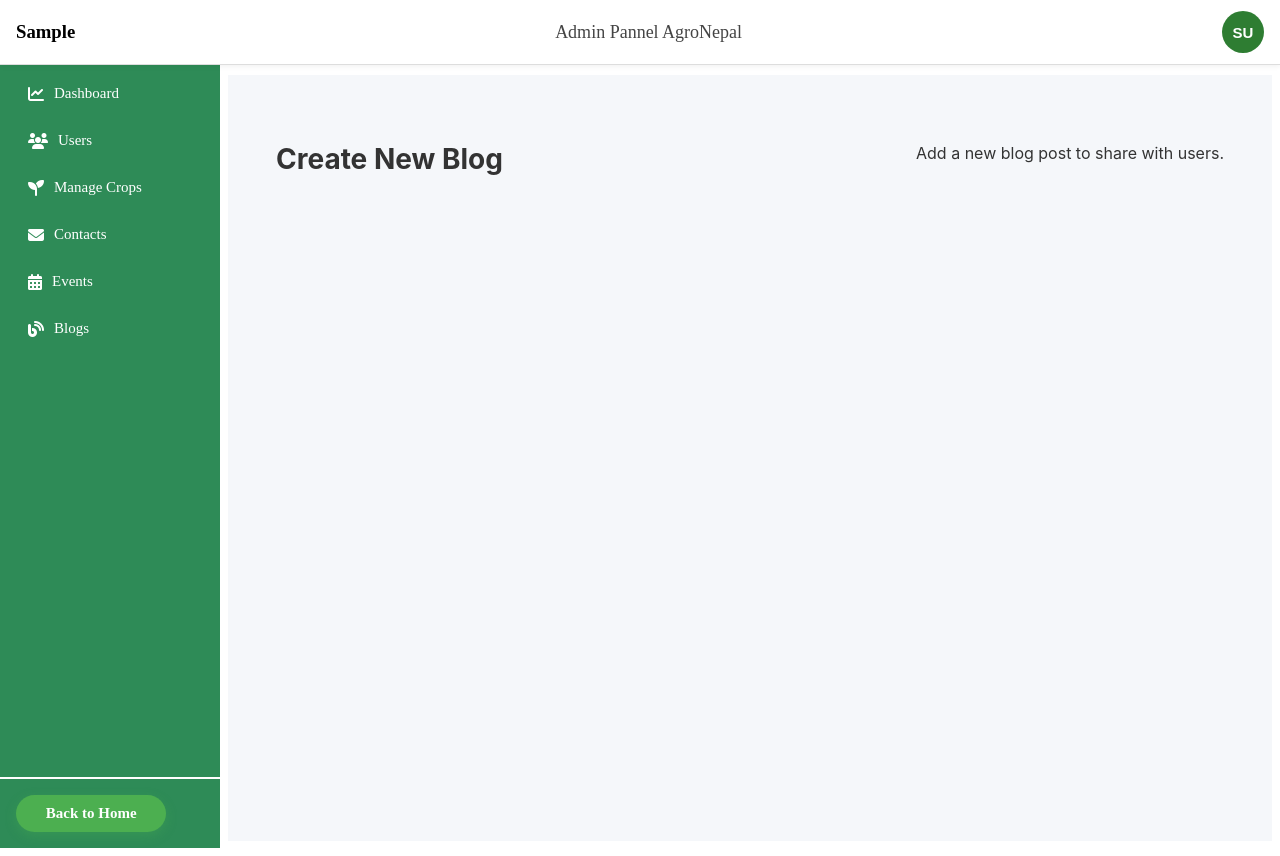
After one commit to RanadipShrestha/AgroNepal, a Django app: page /adminDashboard/blogs/add/ in a window 1280 px wide. The commit adds this page. Run offline with Django 5.2, Linux system fonts and the light colour scheme; the visitor is signed in with stand-in values (Sample User, id 1).

Commit message:
Add: Add edit blog feature

```diff
--- a/agroNepal/adminDashboard/urls.py
+++ b/agroNepal/adminDashboard/urls.py
@@ -27,4 +27,5 @@ urlpatterns = [
 
      # Manage Blogs
     path("blogs/", adminBlogs, name="adminBlogs"),
+    path("blogs/add/", adminAddBlog, name="adminAddBlog"),
 ]
--- a/agroNepal/adminDashboard/views.py
+++ b/agroNepal/adminDashboard/views.py
@@ -302,3 +302,46 @@ def adminBlogs(request):
         'blogs': blogs
     }
     return render(request, 'adminDashboard/dashboard/blog/blogs.html', context)
+
+@admin_only_required
+def adminAddBlog(request):
+    if request.method == 'POST':
+        title = request.POST.get('title')
+        description = request.POST.get('description')
+        blog_content = request.POST.get('blog_content', '')
+        image = request.FILES.get('image')
+
+        try:
+            Blog.objects.create(
+                title=title,
+                description=description,
+                blog_content=blog_content,
+                image=image,
+                author=request.user
+            )
+            messages.success(request, "Blog added successfully.", extra_tags="adminBlog")
+            return redirect('adminBlogs')
+        except Exception:
+            messages.error(request, "Error adding blog.", extra_tags="adminBlog")
+
+    return render(request, 'adminDashboard/dashboard/blog/add_blog.html')
+
+@admin_only_required
+def adminEditBlog(request, blog_id):
+    blog = get_object_or_404(Blog, id=blog_id)
+    if request.method == 'POST':
+        blog.title = request.POST.get('title')
+        blog.description = request.POST.get('description')
+        blog.blog_content = request.POST.get('blog_content', '')
+
+        if 'image' in request.FILES:
+            blog.image = request.FILES.get('image')
+
+        try:
+            blog.save()
+            messages.success(request, f"Blog '{blog.title}' updated successfully.")
+            return redirect('adminBlogs')
+        except Exception as e:
+            messages.error(request, f"Error updating blog: {e}")
+
+    return render(request, 'adminDashboard/dashboard/edit_blog.html', {'blog': blog})
--- a/agroNepal/static/assets/css/adminDashboard/dashboard/dashboard.css
+++ b/agroNepal/static/assets/css/adminDashboard/dashboard/dashboard.css
@@ -36,12 +36,6 @@
 
 .adminDashboard-name-glow {
   color: var(--primary-color);
-}
-
-.adminDashboard-subtext {
-  font-size: 15px;
-  color: var(--text-muted);
-  margin-bottom: 16px;
 }
 
 .adminDashboard-status-bar {
--- a/agroNepal/static/assets/css/adminDashboard/dashboard/event/events.css
+++ b/agroNepal/static/assets/css/adminDashboard/dashboard/event/events.css
@@ -4,6 +4,15 @@
   box-shadow: 0 4px 6px -1px rgb(0 0 0 / 0.1);
   overflow: hidden;
   margin-top: 1rem;
+}
+
+.adminDashboard-welcome {
+  margin-bottom: 2rem;
+  display: flex;
+  justify-content: space-between;
+  align-items: center;
+  padding: 1.5rem;
+  border-radius: 12px;
 }
 .admin-table {
   width: 100%;
@@ -48,19 +57,13 @@
   background: #fca5a5;
 }
 .add-event-btn {
-  background: #dcfce3;
-  color: #166534;
+  background: #16a34a;
+  color: white;
   padding: 0.75rem 1.5rem;
-  font-size: 1rem;
   border-radius: 8px;
-  border: none;
-  cursor: pointer;
   font-weight: 600;
-  transition: all 0.2s;
   text-decoration: none;
-  display: inline-flex;
-  align-items: center;
-  gap: 0.5rem;
+  transition: background 0.2s;
 }
 .add-event-btn:hover {
   background: #bbf7d0;
--- a/agroNepal/static/assets/css/adminDashboard/dashboard/user/add_edit_user.css
+++ b/agroNepal/static/assets/css/adminDashboard/dashboard/user/add_edit_user.css
@@ -4,7 +4,7 @@
     box-shadow: 0 4px 6px -1px rgb(0 0 0 / 0.1);
     padding: 2rem;
     margin-top: 1rem;
-    max-width: 800px;
+    max-width: 1200px;
 }
 .form-group {
     margin-bottom: 1.5rem;
@@ -18,7 +18,7 @@
 .center-wrapper {
     display: flex;
     justify-content: center;
-    align-items: center;   /* optional (vertical center) */
+    align-items: center;
     flex-direction: column;
 }
 .form-control {
--- /dev/null
+++ b/agroNepal/templates/adminDashboard/dashboard/blog/add_blog.html
@@ -0,0 +1,13 @@
+{% extends "adminDashboard.html" %}
+{% load static %}
+{% block title %}Add Blog - AgroNepal{% endblock title %}
+
+{% block content %}
+<div class="adminDashboard-dash">
+  <div class="adminDashboard-welcome" style="margin-bottom: 1rem;">
+    <h1 class="adminDashboard-heading">Create New Blog</h1>
+    <p class="adminDashboard-subtext">Add a new blog post to share with users.</p>
+  </div>
+
+</div>
+{% endblock content %}
--- a/agroNepal/templates/adminDashboard/dashboard/blog/blogs.html
+++ b/agroNepal/templates/adminDashboard/dashboard/blog/blogs.html
@@ -9,7 +9,7 @@
         <h1 class="adminDashboard-heading">Blogs Management</h1>
         <p class="adminDashboard-subtext">Manage blog posts published on the platform.</p>
     </div>
-    <a href="" class="btn adminDashboard-btn-green">
+    <a href="{% url 'adminAddBlog' %}" class="btn adminDashboard-btn-green">
         Add New Blog
     </a>
   </div>
@@ -17,7 +17,7 @@
   {% if messages %}
   <div id="admin-message-toast" style="position: fixed; top: 20px; right: 20px; z-index: 9999; display: flex; flex-direction: column; gap: 10px; pointer-events: none;">
     {% for message in messages %}
-      {% if "deleteContact" in message.extra_tags %}
+      {% if "adminBlog" in message.extra_tags %}
       <div class="message-toast-item" style="pointer-events: auto; min-width: 280px; padding: 12px 20px; border-radius: 10px; box-shadow: 0 10px 15px -3px rgba(0, 0, 0, 0.1), 0 4px 6px -2px rgba(0, 0, 0, 0.05); display: flex; align-items: center; gap: 12px; animation: slideIn 0.3s ease-out; {% if 'success' in message.tags %}background: #10b981; color: white;{% else %}background: #ef4444; color: white;{% endif %}">
         <span style="font-weight: 500;">{{ message }}</span>
       </div>
--- a/agroNepal/templates/adminDashboard/dashboard/event/events.html
+++ b/agroNepal/templates/adminDashboard/dashboard/event/events.html
@@ -4,12 +4,12 @@
 
 {% block content %}
 <div class="adminDashboard-dash">
-  <div class="adminDashboard-welcome" style="margin-bottom: 2rem; display: flex; justify-content: space-between; align-items: center; padding: 1.5rem; border-radius: 12px;">
+  <div class="adminDashboard-welcome">
     <div>
         <h1 class="adminDashboard-heading" style="margin: 0; color: #1e293b;">Events Management</h1>
         <p class="adminDashboard-subtext" style="margin: 0.25rem 0 0 0; color: #64748b;">Organize and manage AgroNepal community events.</p>
     </div>
-    <a href="{% url 'adminAddEvent' %}" class="add-event-btn" style="background: #10b981; color: white; padding: 0.75rem 1.5rem; border-radius: 8px; font-weight: 600; text-decoration: none; transition: background 0.2s;">
+    <a href="{% url 'adminAddEvent' %}" class="add-event-btn">
         Add New Event
     </a>
   </div>
```
